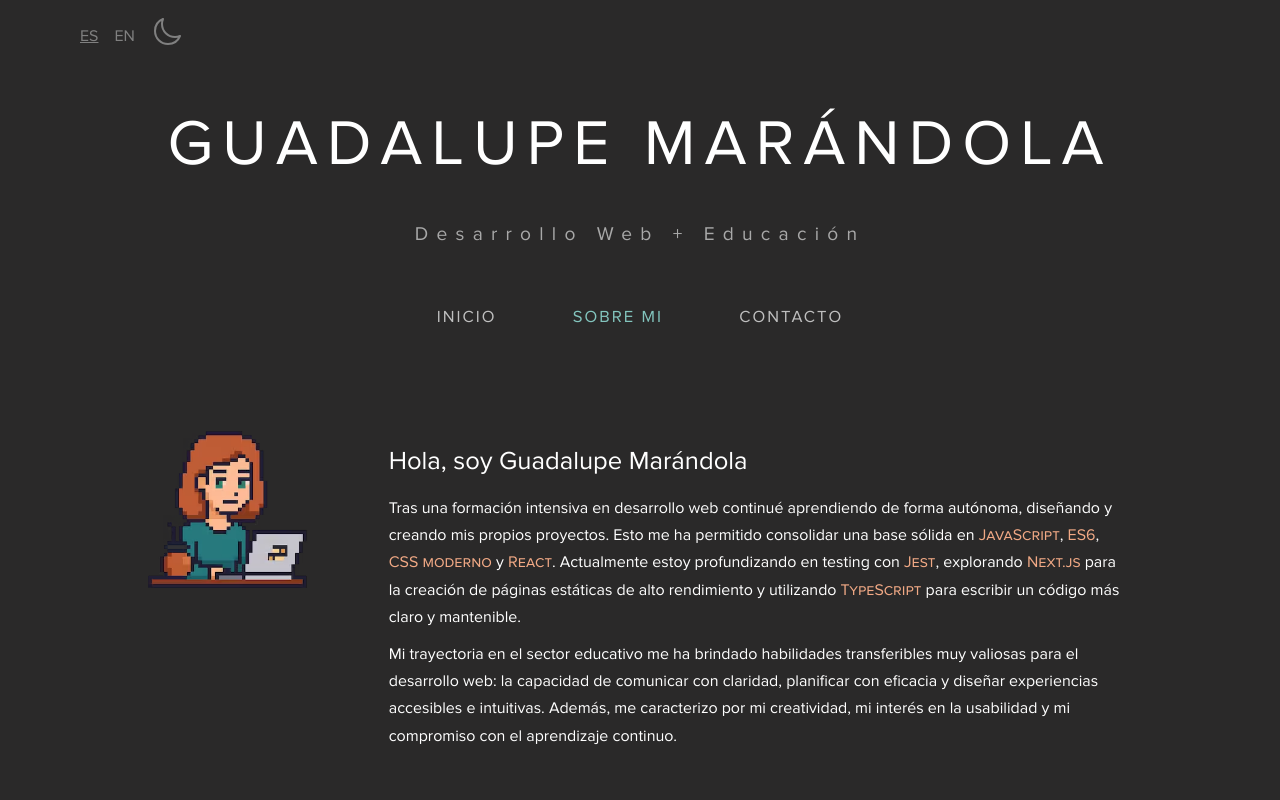
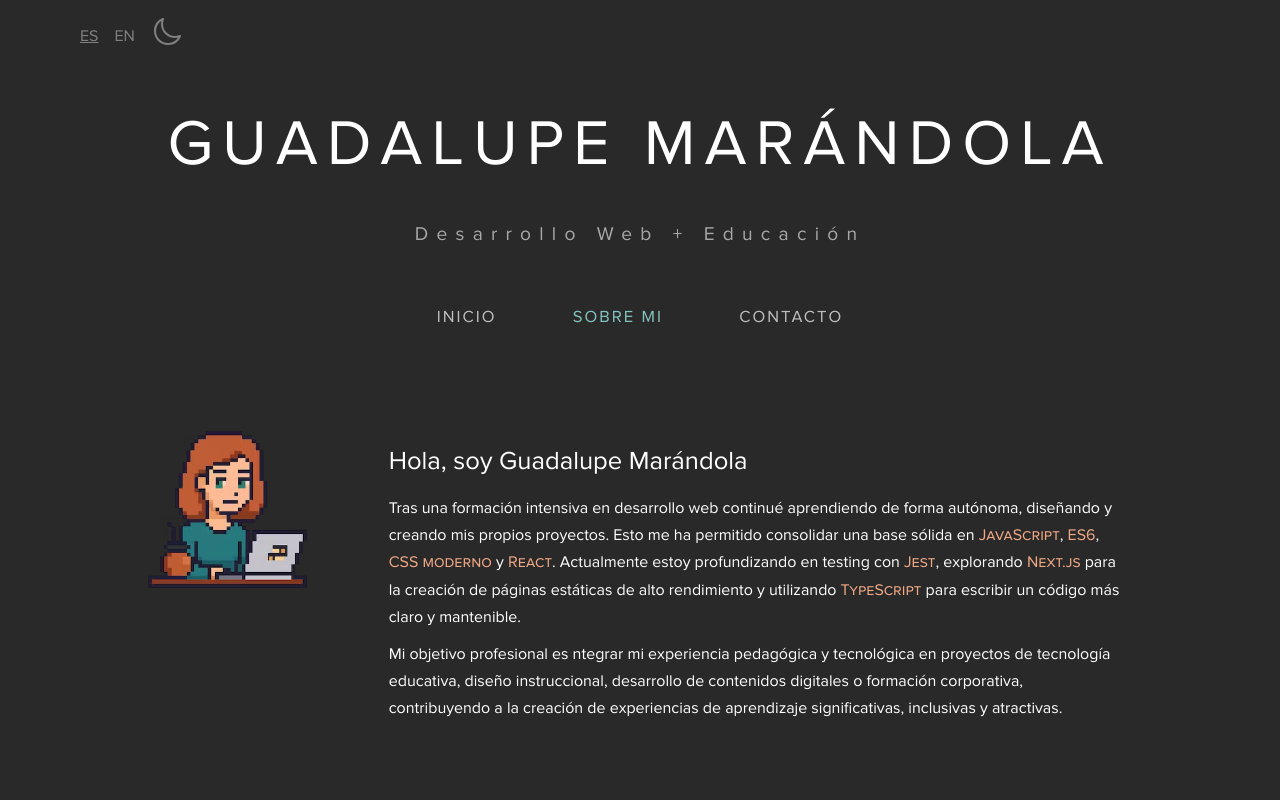
Before and after one commit to Guada-lupes/Portfolio, a React (Vite) app in the folder Portfolio/: page /aboutme in a window 1280 px wide. Shown: the top 800 px of the page. Built offline with nearby package versions, Linux system fonts and the light colour scheme.

Commit message:
modifico texto en about me

```diff
--- a/Portfolio/src/componentNew/AboutMeComponent.jsx
+++ b/Portfolio/src/componentNew/AboutMeComponent.jsx
@@ -42,12 +42,11 @@ export const AboutMeComponent = () => {
                 escribir un código más claro y mantenible.
               </p>
               <p className="article-p">
-                Mi trayectoria en el sector educativo me ha brindado habilidades
-                transferibles muy valiosas para el desarrollo web: la capacidad
-                de comunicar con claridad, planificar con eficacia y diseñar
-                experiencias accesibles e intuitivas. Además, me caracterizo por
-                mi creatividad, mi interés en la usabilidad y mi compromiso con
-                el aprendizaje continuo.
+                Mi objetivo profesional es ntegrar mi experiencia pedagógica y
+                tecnológica en proyectos de tecnología educativa, diseño
+                instruccional, desarrollo de contenidos digitales o formación
+                corporativa, contribuyendo a la creación de experiencias de
+                aprendizaje significativas, inclusivas y atractivas.
               </p>
             </>
           ) : (
@@ -64,11 +63,11 @@ export const AboutMeComponent = () => {
                 and more maintainable code.
               </p>
               <p className="article-p">
-                My background in the education sector has given me highly
-                valuable transferable skills for web development: the ability to
-                communicate clearly, plan effectively, and design accessible,
-                intuitive experiences. I’m also known for my creativity, focus
-                on usability, and commitment to continuous learning.
+                My professional goal is to integrate my pedagogical and
+                technological experience into projects in educational
+                technology, instructional design, digital content development,
+                or corporate training, contributing to the creation of
+                meaningful, inclusive, and engaging learning experiences.
               </p>
             </>
           )}
```
